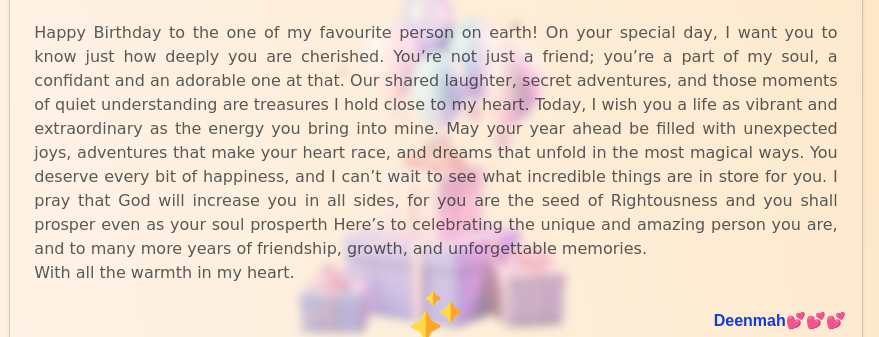
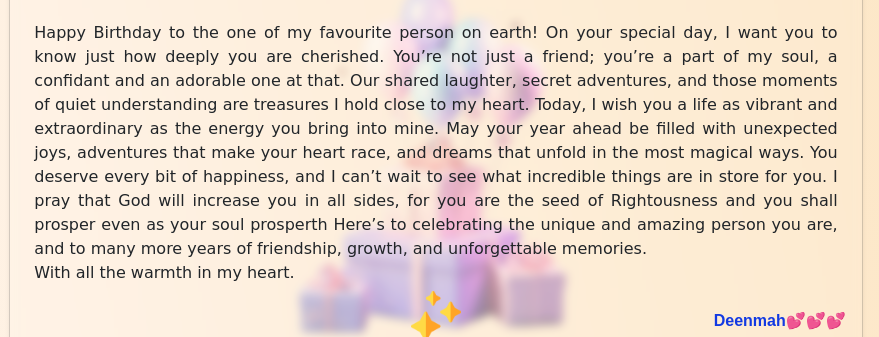
Before and after one commit to Bien-Glitch/birthday-ufuoma, a plain HTML site: page index.html in a window 1280 px wide. Shown: the part 508-845 px from the top of the page, 204-1083 px from the left. Drawn offline with Linux system fonts and the light colour scheme.

Commit message:
Update index.html

```diff
--- a/index.html
+++ b/index.html
@@ -73,7 +73,7 @@
 								</section>
 							</div>
 
-							<p class="mt-3 text-muted p-2" style="text-align: justify;font-family: cursive;">
+							<p class="mt-3 p-2" style="text-align: justify;font-family: cursive;">
 								Happy Birthday to the one of my favourite person on earth!
 								On your special day, I want you to know just how deeply you are cherished. You’re not just a friend; you’re a part of my soul, a confidant and an adorable one at that. Our shared laughter, secret adventures, and those moments of quiet understanding are treasures I hold close to my heart.
 								Today, I wish you a life as vibrant and extraordinary as the energy you bring into mine. May your year ahead be filled with unexpected joys, adventures that make your heart race, and dreams that unfold in the most magical ways. You deserve every bit of happiness, and I can’t wait to see what incredible things are in store for you.
```
